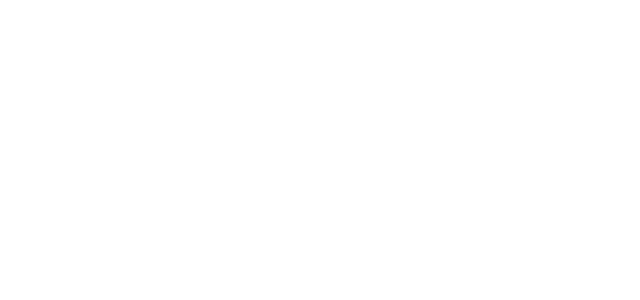
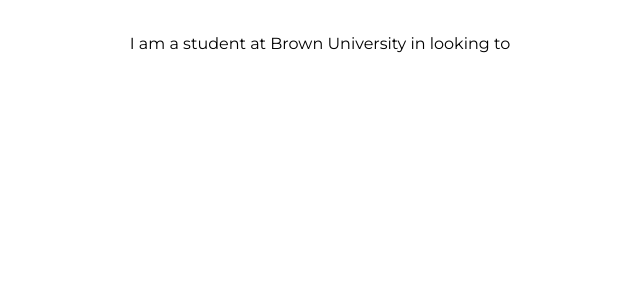
Before and after one commit to jahaskell53/hackharvard2022, a React (Vite) app in the folder hack-harvard/: page / in a window 1280 px wide. Shown: the top 300 px of the page, without its empty margins (320-960 px from the left). Built offline with nearby package versions, Linux system fonts and the light colour scheme.

Commit message:
added font

```diff
--- a/hack-harvard/index.html
+++ b/hack-harvard/index.html
@@ -5,6 +5,9 @@
     <link rel="icon" type="image/svg+xml" href="/vite.svg" />
     <meta name="viewport" content="width=device-width, initial-scale=1.0" />
     <title>Vite + React + TS</title>
+    <style>
+      @import url('https://fonts.googleapis.com/css2?family=Montserrat&display=swap');
+      </style>
   </head>
   <body>
     <div id="root"></div>
--- a/hack-harvard/src/App.tsx
+++ b/hack-harvard/src/App.tsx
@@ -7,7 +7,7 @@
 
   return (
     <div className="App">
-
+    I am a student at Brown University in looking to
     </div>
   )
 }
--- a/hack-harvard/src/index.css
+++ b/hack-harvard/src/index.css
@@ -1,3 +1,10 @@
 @tailwind base;
 @tailwind components;
 @tailwind utilities;
+
+
+@layer base {
+  html {
+    font-family: 'Montserrat', system-ui, sans-serif;
+  }
+}
```
